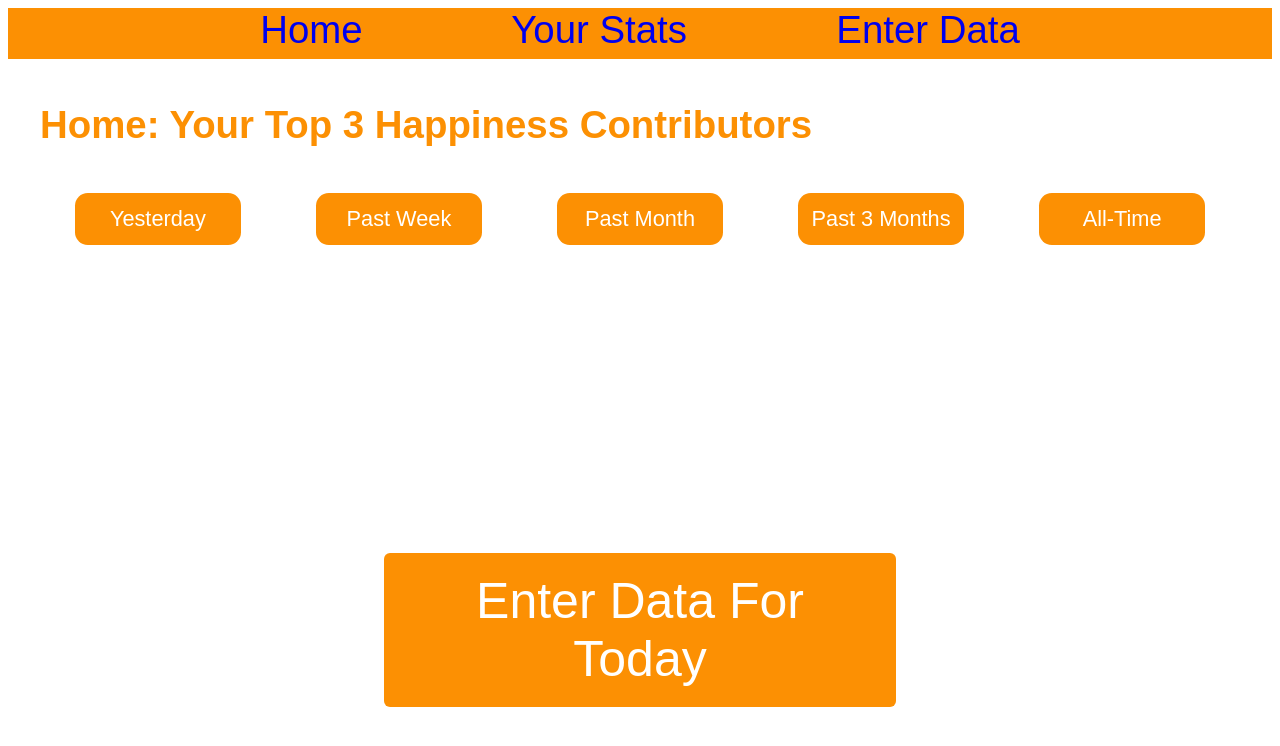
After one commit to MPfree/HappinessManager, a Django app: page /happy/index in a window 1280 px wide. The commit adds this page. Shown: the top 746 px of the page. Run offline with Django 3.2, Linux system fonts and the light colour scheme.

Commit message:
restructure home page and make nav bar highlight current page

```diff
--- /dev/null
+++ b/happy/static/happy/jason_style.css
@@ -0,0 +1,65 @@
+page {
+  font-family: "Raleway", sans-serif;
+  font-size: 2vw;
+  color: #ffffff;
+  text-align: center;
+}
+
+.page:hover {
+  color: #ffe4cf;
+}
+
+.page:link {
+  text-decoration: none;
+}
+
+body {
+  font-family: "Raleway", sans-serif, thin;
+  font-weight: 40vw;
+  text-align: left;
+  font-size: 3vw;
+}
+
+.banner {
+  background-color: #fc9003;
+  text-align: center;
+  height: 4vw;
+}
+
+.page_title {
+  font-family: "Raleway", sans-serif, thin;
+  text-align: left;
+  font-size: 3vw;
+  font-weight: bold;
+  color: #fc9003;
+}
+
+.buttons {
+  background-color: #fc9003;
+  border: none;
+  color: white;
+  padding: 1vw 1vw;
+  width: 13vw;
+  text-align: center;
+  text-decoration: none;
+  display: inline-block;
+  font-size: 1.7vw;
+  border-radius: 1vw;
+}
+
+.button_section {
+  text-align: center;
+}
+
+.button_big {
+  background-color: #fc9003;
+  border: none;
+  color: white;
+  padding: 1.5vw 1.5vw;
+  width: 40vw;
+  text-align: center;
+  text-decoration: none;
+  display: inline-block;
+  font-size: 50px;
+  border-radius: 6px;
+}
--- a/happy/static/happy/renderChart.js
+++ b/happy/static/happy/renderChart.js
@@ -103,6 +103,12 @@ function changeChart(newData, period_name){
 }
 
 function updateChartTitle(periodName){
+    if (periodName.includes('past')){
+        periodName = periodName.replace('past', 'past ')
+    }
+    if (periodName.includes('all')){
+        periodName = periodName.replace('all', 'all ')
+    }
     let chartTitle = document.getElementById("chartTitle")
     chartTitle.innerHTML = `Showing data for: ${periodName}`
 }
--- /dev/null
+++ b/happy/templates/happy/index.html
@@ -0,0 +1,62 @@
+<!DOCTYPE html>
+<html>
+  {% load static %}
+  <head>
+    <meta name="viewport" content="width=device-width, initial-scale=1.0">
+
+    <title style="font-family: Arial; font-size: 30vw;">
+      Happiness Project
+    </title>
+    <link
+      rel="icon"
+      href="https://www.htmlcsscolor.com/preview/gallery/552583.png"
+    />
+    <link rel="stylesheet" href="{% static 'happy/jason_style.css' %}">
+  </head>
+
+  <body>
+    <div class="banner">
+
+      <a class="page" href="../index.html"> Home </a>
+      &nbsp; &nbsp; &nbsp;&nbsp;&nbsp; &nbsp; &nbsp;&nbsp;
+      <a class="page" href="#"> Your Stats </a>
+      &nbsp; &nbsp; &nbsp;&nbsp;&nbsp; &nbsp; &nbsp;&nbsp;
+      <a class="page" href="#">Enter Data</a>
+
+      <br />
+    </div>
+
+    <br />
+
+    <header class="page_title">
+      &nbsp;&nbsp; Home: Your Top 3 Happiness Contributors
+    </header>
+
+    <br />
+
+    <div class="button_section">
+      <button type="button" class="buttons">Yesterday</button>
+      &nbsp; &nbsp;&nbsp;&nbsp;
+      <button type="button" class="buttons">Past Week</button>
+      &nbsp; &nbsp;&nbsp;&nbsp;
+      <button type="button" class="buttons">Past Month</button>
+      &nbsp; &nbsp;&nbsp;&nbsp;
+      <button type="button" class="buttons">Past 3 Months</button>
+      &nbsp; &nbsp;&nbsp;&nbsp;
+      <button type="button" class="buttons">All-Time</button>
+    </div>
+
+    <br />
+
+    <br />
+    <br />
+    <br />
+    <br />
+    <br />
+    <br />
+
+    <div class="button_section">
+      <button type="button" class="button_big">Enter Data For Today</button>
+    </div>
+  </body>
+</html>
--- a/happy/urls.py
+++ b/happy/urls.py
@@ -10,6 +10,7 @@ urlpatterns = [
     path('visualize/', views.visualize, name='happy-visualize'),
     path('api/singleindicatordata', views.SingeIndicatorData.as_view(), name = 'happy-singleindicatordata'),
     path('sandbox', views.sandbox, name='happy-sandbox'),
+    path('index', views.index, name='happy-index')
 
 
 ]
--- a/happy/views.py
+++ b/happy/views.py
@@ -30,6 +30,9 @@ def home(request):
     context = {"indicator_names": name_verbosename}
 
     return render(request, 'happy/home.html', context)
+
+def index(request):
+    return render(request, 'happy/index.html')
 
 def sandbox(request):
     return render(request, 'happy/sandbox.html')
```
Also changed, not shown: happy/static/happy/navigate.js (added, +14 -0 lines), happy/static/happy/style.css (+27 -74 lines), happy/templates/happy/base.html (+12 -13 lines), happy/templates/happy/home.html (+39 -21 lines).
